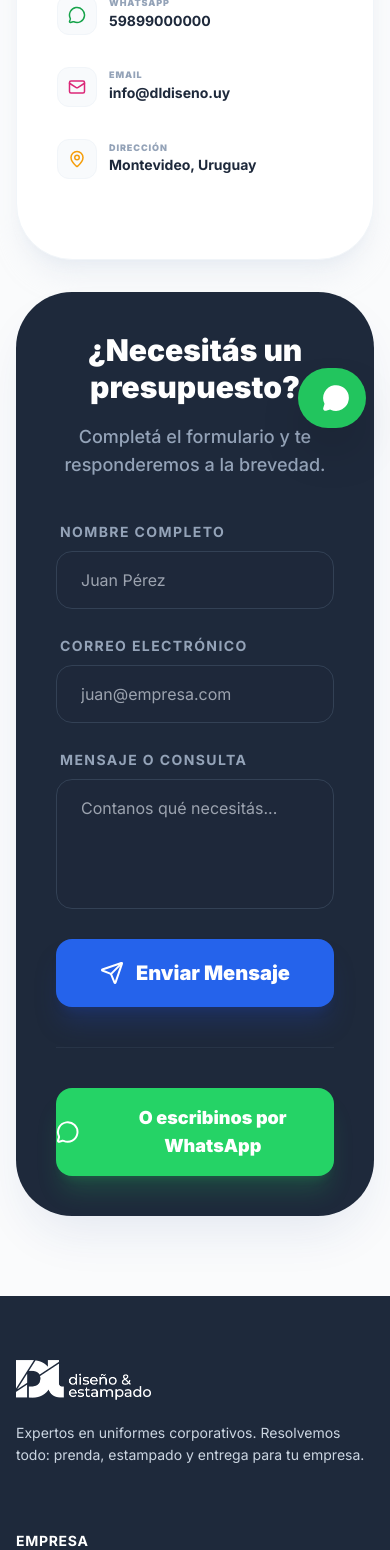
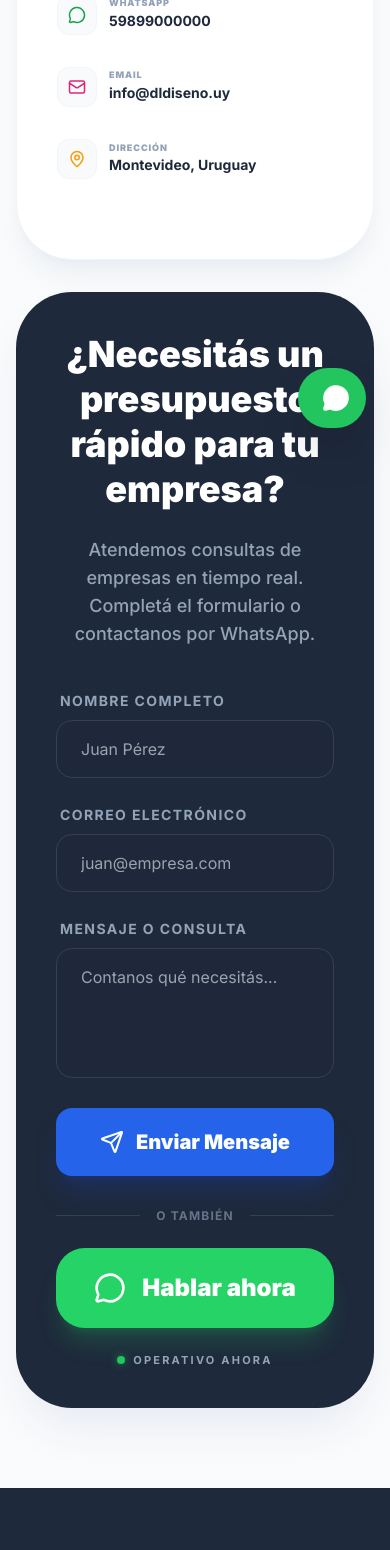
Before and after one commit to diegopressa/DL, a Next.js app: page /contacto in a window 390 px wide. Shown: the part 392-1942 px from the top of the page. Built offline with nearby package versions, Linux system fonts and the light colour scheme; no server answers; the database is empty.

Commit message:
fix contacto static page

```diff
--- a/src/app/(public)/contacto/page.tsx
+++ b/src/app/(public)/contacto/page.tsx
@@ -1,18 +1,11 @@
 import React from "react";
-import { buildMetadata } from "@/lib/buildMetadata";
 import type { Metadata } from "next";
 import ContactPageClient from "@/components/contact/ContactPageClient";
 
-export async function generateMetadata(): Promise<Metadata> {
-    try {
-        return await buildMetadata("/contacto");
-    } catch (e) {
-        return {
-            title: "Contacto | DL Diseño & Estampado",
-            description: "Contactate con nosotros para presupuestos de uniformes y prendas personalizadas."
-        };
-    }
-}
+export const metadata: Metadata = {
+    title: "Contacto | DL Diseño & Estampado",
+    description: "Contactate con nosotros para presupuestos de uniformes corporativos y prendas personalizadas.",
+};
 
 export default function ContactoPage() {
     return <ContactPageClient />;
--- a/src/components/contact/ContactPageClient.tsx
+++ b/src/components/contact/ContactPageClient.tsx
@@ -90,27 +90,42 @@ export default function ContactPageClient() {
                         </div>
                     </div>
 
-                    {/* Right Card: Contact Form */}
+                    {/* Right Card: CTA & Form */}
                     <div className="animate-in fade-in slide-in-from-right duration-700 delay-400">
                         <div className="bg-[#1e293b] p-10 lg:p-12 rounded-[3.5rem] text-white shadow-2xl shadow-blue-900/10 flex flex-col justify-center min-h-[500px]">
-                            <h2 className="text-3xl lg:text-4xl font-black leading-tight text-center mb-4">
-                                ¿Necesitás un presupuesto?
+                            <h2 className="text-4xl lg:text-5xl font-black leading-tight text-center mb-6">
+                                ¿Necesitás un presupuesto rápido para tu empresa?
                             </h2>
                             <p className="text-slate-400 text-lg font-medium text-center mb-10">
-                                Completá el formulario y te responderemos a la brevedad.
+                                Atendemos consultas de empresas en tiempo real. Completá el formulario o contactanos por WhatsApp.
                             </p>
 
                             <ContactForm />
 
-                            <div className="mt-10 pt-10 border-t border-slate-700/50">
+                            <div className="mt-8 space-y-6">
+                                <div className="flex items-center gap-4">
+                                    <div className="h-px bg-slate-700 flex-1" />
+                                    <span className="text-slate-500 font-bold text-xs uppercase tracking-widest">o también</span>
+                                    <div className="h-px bg-slate-700 flex-1" />
+                                </div>
+
                                 <a
                                     href={`https://wa.me/${whatsapp}`}
                                     target="_blank"
-                                    className="block w-full bg-[#25D366] hover:bg-[#20ba59] text-white text-center py-4 rounded-2xl text-lg font-black shadow-xl shadow-green-500/20 transition-all active:scale-95 flex items-center justify-center gap-3"
+                                    className="block w-full bg-[#25D366] hover:bg-[#20ba59] text-white text-center py-6 rounded-[1.8rem] text-2xl font-black shadow-xl shadow-green-500/20 transition-all active:scale-95 flex items-center justify-center gap-4"
                                 >
-                                    <MessageCircle size={24} />
-                                    O escribinos por WhatsApp
+                                    <MessageCircle size={32} />
+                                    Hablar ahora
                                 </a>
+
+                                <div className="text-center space-y-2">
+                                    <div className="flex items-center justify-center gap-2">
+                                        <div className="w-2 h-2 bg-green-500 rounded-full shadow-[0_0_8px_rgba(34,197,94,0.6)]" />
+                                        <p className="text-slate-400 font-bold text-[11px] uppercase tracking-[0.2em]">
+                                            Operativo ahora
+                                        </p>
+                                    </div>
+                                </div>
                             </div>
                         </div>
                     </div>
```
